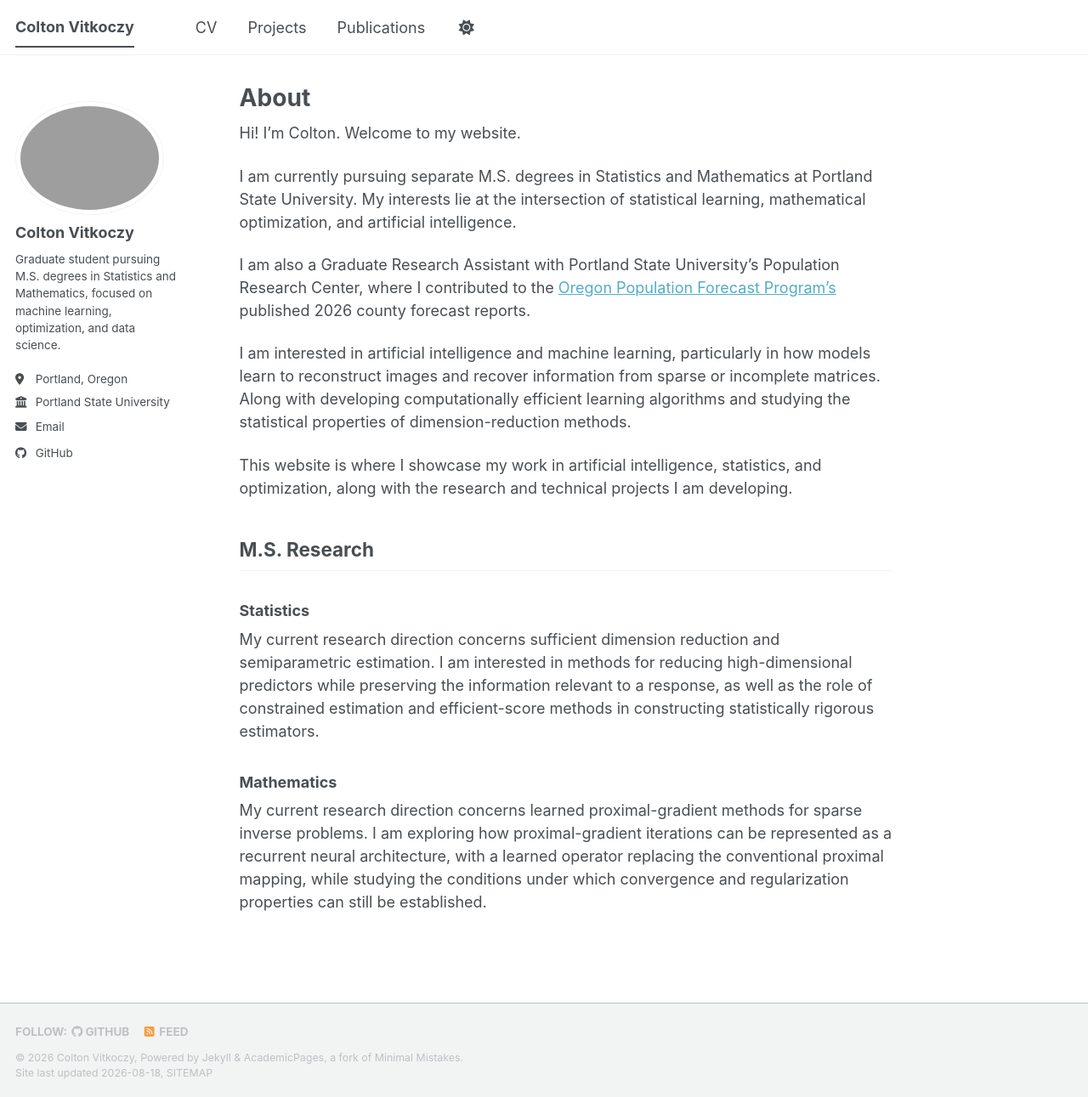
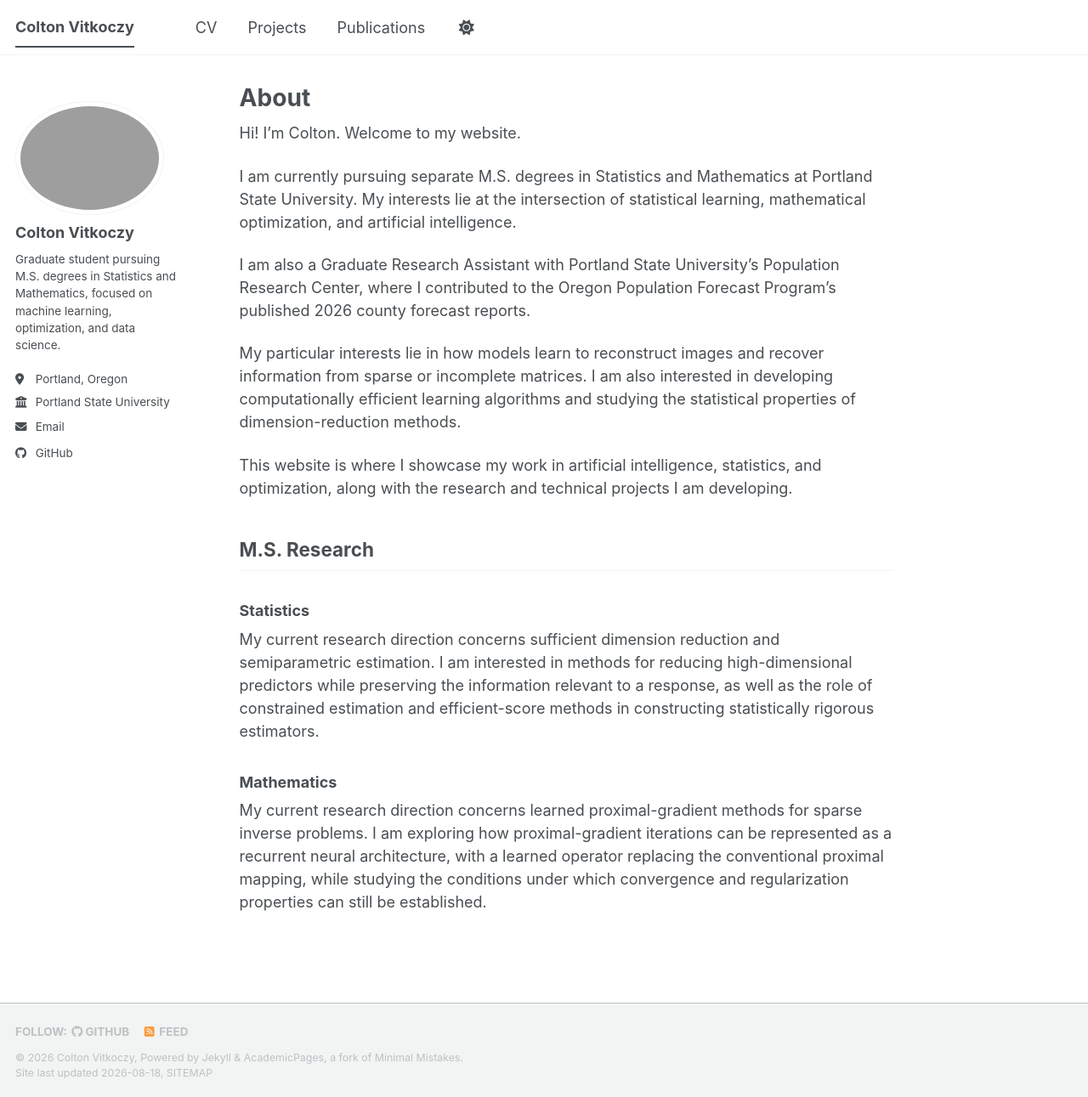
Before and after one commit to ColtonVitkoczy/ColtonVitkoczy.github.io, a Jekyll site: the page built from _pages/about.md, in a window 1280 px wide and 1291 px high. Shown: the whole window at 85% size. Built offline with Jekyll 4.4.1, drawn with Linux system fonts in a browser that asks for light colours; a style sheet for code colours, icons or effects is not loaded.

Commit message:
Update about.md

```diff
--- a/_pages/about.md
+++ b/_pages/about.md
@@ -11,9 +11,9 @@ Hi! I'm Colton. Welcome to my website.
 
 I am currently pursuing separate M.S. degrees in Statistics and Mathematics at Portland State University. My interests lie at the intersection of statistical learning, mathematical optimization, and artificial intelligence.
 
-I am also a Graduate Research Assistant with Portland State University's Population Research Center, where I contributed to the [Oregon Population Forecast Program's](https://www.pdx.edu/population-research/population-forecasts) published 2026 county forecast reports.
+I am also a Graduate Research Assistant with Portland State University's Population Research Center, where I contributed to the Oregon Population Forecast Program's published 2026 county forecast reports.
 
-I am interested in artificial intelligence and machine learning, particularly in how models learn to reconstruct images and recover information from sparse or incomplete matrices. Along with developing computationally efficient learning algorithms and studying the statistical properties of dimension-reduction methods.
+My particular interests lie in how models learn to reconstruct images and recover information from sparse or incomplete matrices. I am also interested in developing computationally efficient learning algorithms and studying the statistical properties of dimension-reduction methods.
 
 This website is where I showcase my work in artificial intelligence, statistics, and optimization, along with the research and technical projects I am developing.
 
```
